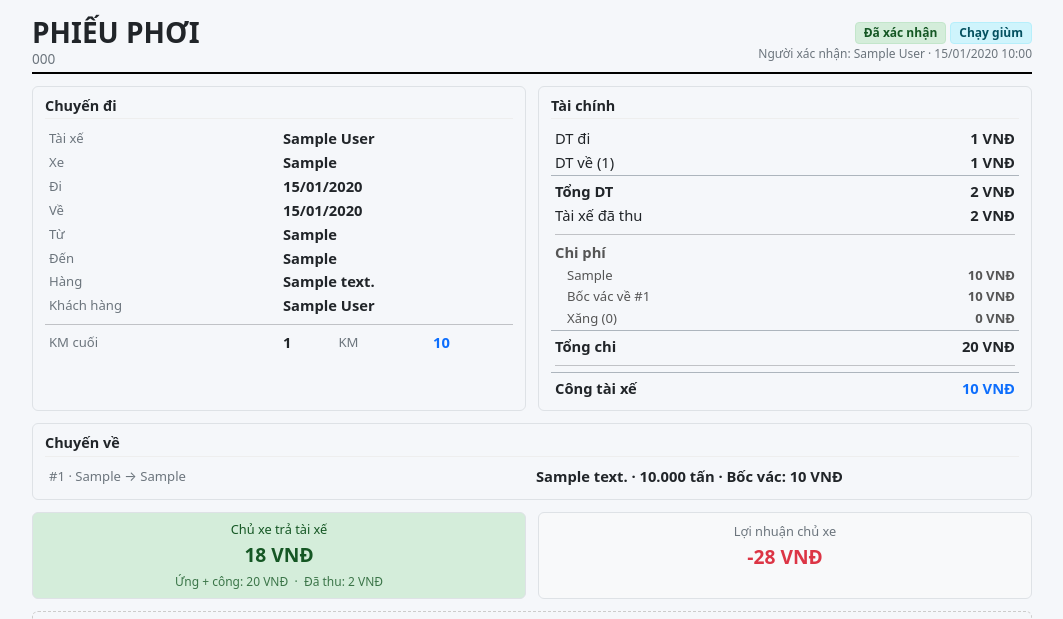
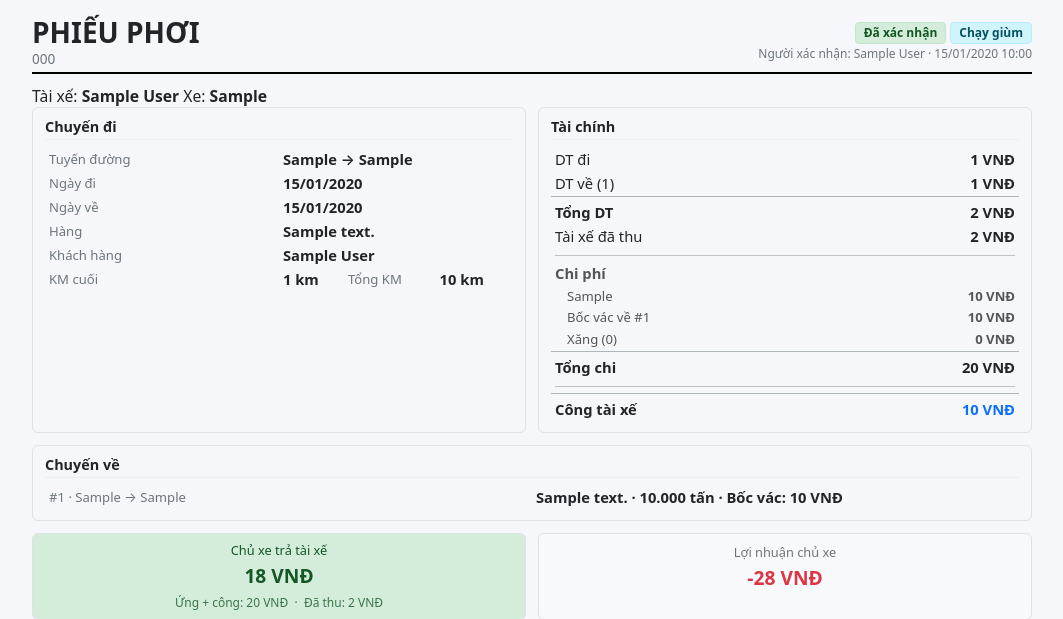
Before and after one commit to ittrichau/Truck_management, a Flask app: page /phoi/1/print in a window 1280 px wide. Shown: the part 56-675 px from the top of the page, without its empty margins (108-1171 px from the left). Run offline with Flask 3, Linux system fonts and the light colour scheme; a user stored in the database is signed in; tables that the repository leaves empty hold one stand-in row (values such as "Sample post"); data that the repository does not hold is empty; some libraries are stand-ins or nearby versions.

Commit message:
deploy new 3.6

```diff
--- a/app/templates/phoi/detail_print.html
+++ b/app/templates/phoi/detail_print.html
@@ -308,28 +357,29 @@
         </div>
     </div>
 
+    <div class="vehicle-summary">
+        <span>Tài xế: <strong>{{ phoi.driver.full_name }}</strong></span>
+        <span>Xe: <strong>{{ phoi.truck.license_plate }}</strong></span>
+    </div>
+
     <!-- GRID: Thông tin chuyến + Doanh thu -->
     <div class="phoi-grid">
         <!-- Block 1: Thông tin chuyến -->
         <div class="phoi-block">
             <h5>Chuyến đi</h5>
-            <table class="phoi-info-table">
-                <tr><td class="label">Tài xế</td><td class="value">{{ phoi.driver.full_name }}</td></tr>
-                <tr><td class="label">Xe</td><td class="value">{{ phoi.truck.license_plate }}</td></tr>
-                <tr><td class="label">Đi</td><td class="value">{{ phoi.departure_date.strftime('%d/%m/%Y') if phoi.departure_date }}</td></tr>
-                <tr><td class="label">Về</td><td class="value">{{ phoi.return_date.strftime('%d/%m/%Y') if phoi.return_date else '--' }}</td></tr>
-                <tr><td class="label">Từ</td><td class="value">{{ phoi.origin }}</td></tr>
-                <tr><td class="label">Đến</td><td class="value">{{ phoi.destination }}</td></tr>
-                <tr><td class="label">Hàng</td><td class="value">{{ phoi.cargo_description or '--' }}</td></tr>
+            <table class="phoi-info-table trip-primary">
+                <tr><td class="label">Tuyến đường</td><td class="value trip-path">{{ phoi.origin }} → {{ phoi.destination }}</td></tr>
+                <tr><td class="label">Ngày đi</td><td class="value trip-detail">{{ phoi.departure_date.strftime('%d/%m/%Y') if phoi.departure_date }}</td></tr>
+                <tr><td class="label">Ngày về</td><td class="value trip-detail">{{ phoi.return_date.strftime('%d/%m/%Y') if phoi.return_date else '--' }}</td></tr>
+                <tr><td class="label">Hàng</td><td class="value trip-detail">{{ phoi.cargo_description or '--' }}</td></tr>
                 {% if phoi.customer %}
-                <tr><td class="label">Khách hàng</td><td class="value">{{ phoi.customer.name }}</td></tr>
+                <tr><td class="label">Khách hàng</td><td class="value trip-detail">{{ phoi.customer.name }}</td></tr>
                 {% endif %}
             </table>
-            <hr style="margin: 6px 0;">
-            <table class="phoi-info-table">
+            <table class="phoi-info-table trip-km">
                 <tr>
-                    <td class="label">KM cuối</td><td class="value">{{ phoi.km_end or '--' }}</td>
-                    <td class="label">KM</td><td class="value" style="color:#0d6efd;">{{ phoi.km_total }}</td>
+                    <td class="label">KM cuối</td><td class="value">{{ phoi.km_end or '--' }} km</td>
+                    <td class="label">Tổng KM</td><td class="value">{{ phoi.km_total }} km</td>
                 </tr>
             </table>
         </div>
```
Also changed, not shown: other parts of app/templates/phoi/detail_print.html (+57 -8 lines), .clinerules/current-task.md.
